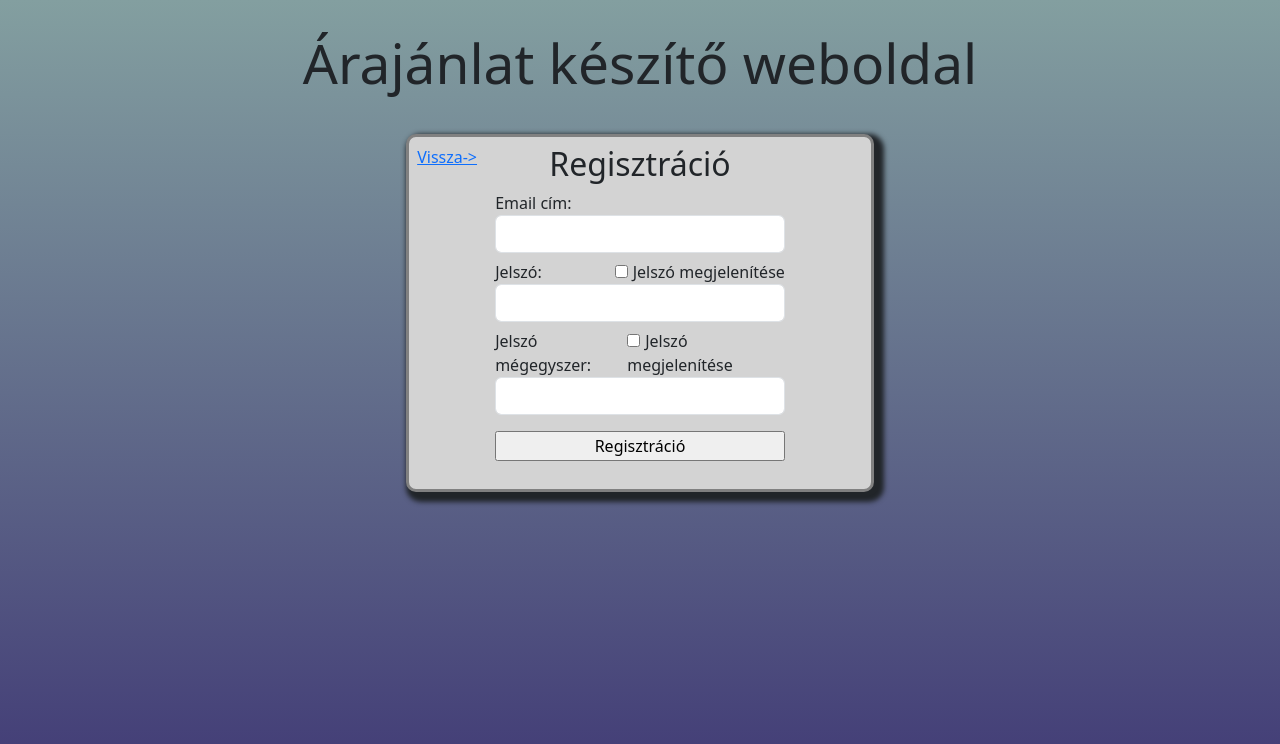
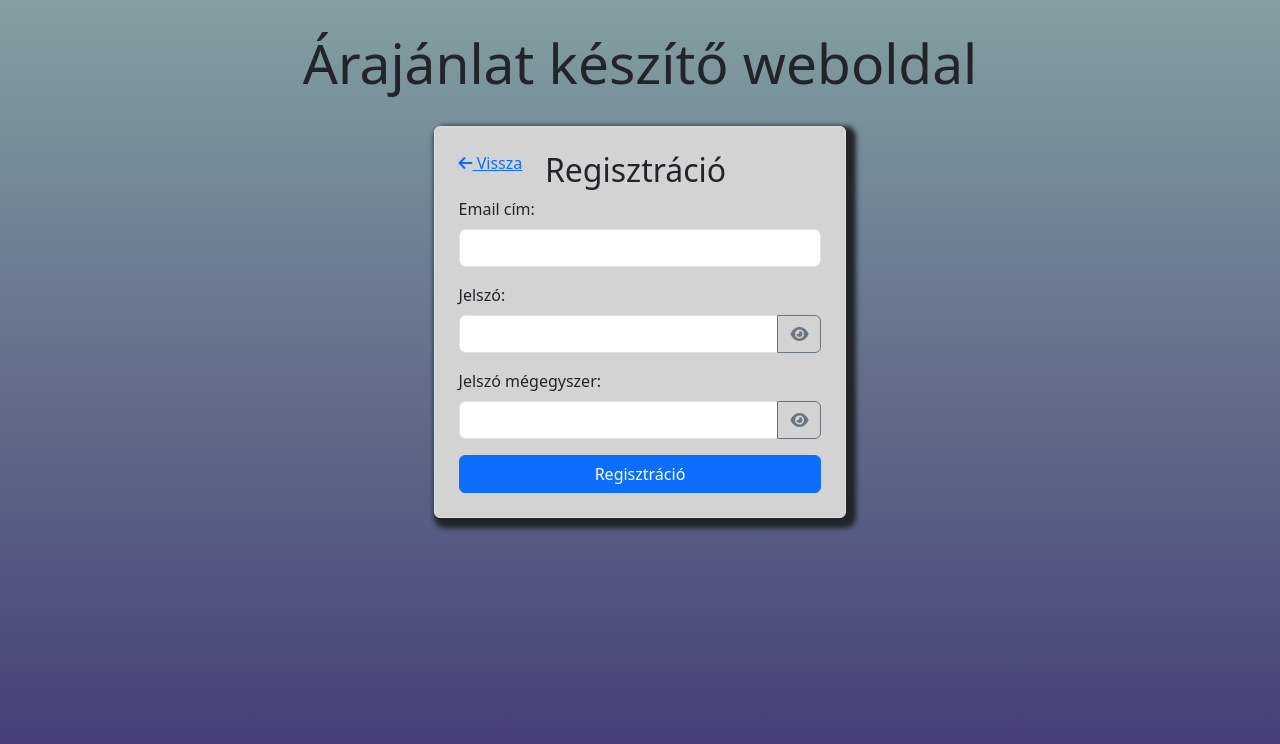
Before and after one commit to veghszabolcs/szakdoga, a PHP site: page /register/register.php in a window 1280 px wide. Shown: the top 744 px of the page. Run offline with PHP 8.4, Linux system fonts and the light colour scheme.

Commit message:
szebb lett:D

```diff
--- /dev/null
+++ b/index.php
@@ -0,0 +1,3 @@
+<?php
+header("Location: login/index.php");
+?>
--- a/register/register.php
+++ b/register/register.php
@@ -1,13 +1,3 @@
-<!DOCTYPE html>
-<html lang="hu">
-
-<head>
-    <meta charset="UTF-8">
-    <meta name="viewport" content="width=device-width, initial-scale=1.0">
-    <title>Árajánlat készítő</title>
-</head>
-
-<body>
 <!DOCTYPE html>
 <html lang="hu">
 
@@ -18,73 +8,63 @@
     <link rel="stylesheet" href="style.css">
     <link href="https://cdn.jsdelivr.net/npm/bootstrap@5.3.2/dist/css/bootstrap.min.css" rel="stylesheet"
         integrity="sha384-T3c6CoIi6uLrA9TneNEoa7RxnatzjcDSCmG1MXxSR1GAsXEV/Dwwykc2MPK8M2HN" crossorigin="anonymous">
+    <link rel="stylesheet" href="https://cdnjs.cloudflare.com/ajax/libs/font-awesome/6.0.0-beta3/css/all.min.css">
 </head>
 
 <body>
     <script src="./script.js"></script>
     <h1 id="title" class="text-center">Árajánlat készítő weboldal</h1>
-        <div id="login-interface" class="w-100 d-flex p-2 justify-content-center">
+    <div id="login-interface" class="container d-flex justify-content-center align-items-center">
 
-            <form action="validate_registration.php" id="login-form" class="" method="post">
-                <div class="d-flex justify-content-between">
-                    <a href="../login/index.php" id="back">Vissza-></a>
-                    <h2 class="text-center align-self-center" id="register-title">Regisztráció</h2>
+        <form action="validate_registration.php" id="login-form" class="border rounded p-4" method="post">
+        <div class="container d-flex px-0 justify-content-between">
+            <div><a href="../login/index.php" id="back" class="align-self-center"><i class="fas fa-arrow-left"></i> Vissza</a></div>
+            <div class="" id="formTitle"><h2 class="text-center">Regisztráció</h2></div>
             <div id="filler"></div>
         </div>
 
-                <div id="login-inputs" class="">
-                    <div class="justify-content-center">
-                        <label for="loginEmail" class="">Email cím:</label>
-                        <input type="email" id="loginEmail" name="loginEmail" class="form-control form-input" value="<?php echo isset($_POST['loginEmail'])?>">
+            <div class="mb-3">
+                <label for="loginEmail" class="form-label">Email cím:</label>
+                <input type="email" id="loginEmail" name="loginEmail" class="form-control form-input"
+                    value="<?php echo isset($_POST['loginEmail']) ?>">
             </div>
-                    <div class="form-outline">
-                        <div class="d-flex justify-content-between">
-                            <label for="loginPassword" class="mr-auto ">Jelszó:</label>
-                            <div>
-                                <input type="checkbox" class="showPasswordBox" onclick="showPassword()">Jelszó
-                                megjelenítése
+            <div class="mb-3">
+                <label for="loginPassword" class="form-label">Jelszó:</label>
+                <div class="input-group">
+                    <input type="password" id="loginPassword" name="loginPassword" class="form-control password-input">
+                    <button class="btn btn-outline-secondary" type="button" id="togglePasswordFirst"><i class="fas fa-eye"></i></button>
                 </div>
             </div>
-                        <input type="password" id="loginPassword" name="loginPassword" class="form-control form-input">
+            <div class="mb-3">
+                <label for="loginPasswordSecond" class="form-label">Jelszó mégegyszer:</label>
+                <div class="input-group">
+                    <input type="password" id="loginPasswordSecond" name="loginPasswordSecond" class="form-control password-input">
+                    <button class="btn btn-outline-secondary" type="button" id="togglePasswordSecond"><i class="fas fa-eye"></i></button>
                 </div>
-                    <div class="form-outline mb-3">
-                        <div class="d-flex justify-content-between">
-                            <label for="loginPassword" class="mr-auto input-label">Jelszó mégegyszer:</label>
-                            <div>
-                                <input type="checkbox" class="showPasswordBox" onclick="showPasswordSecond()">Jelszó
-                                megjelenítése
-                            </div>
-                        </div>
-                        <input type="password" id="loginPasswordSecond" name="loginPasswordSecond" class="form-control form-input">
             </div>
             <div>
                 <?php
-                            if (isset($_GET['error'])){
-                                if($_GET['error']=='email'){
+                if (isset($_GET['error'])) {
+                    if ($_GET['error'] == 'email') {
                         echo '<p id="emailError">Adjon meg egy érvényes email címet!</p>';
-                                }else if($_GET['error']=='password_length'){
+                    } else if ($_GET['error'] == 'password_length') {
                         echo '<p id="passwordLengthError">A jelszónak legalább 7, és maximum 16 karakterből kell állnia!</p>';
-                                }else if($_GET['error']=='password_characters'){
+                    } else if ($_GET['error'] == 'password_characters') {
                         echo '<p id="passwordCharacterError">A jelszónak tartalmaznia kell legalább egy nagybetűt és egy
                                 számot!</p>';
-                                }else if($_GET['error']=='password_match'){
+                    } else if ($_GET['error'] == 'password_match') {
                         echo '<p id="passwordIdenticalError">A jelszavak nem egyeznek!</p>';
-                                }else if($_GET['error']=='user_exists'){
+                    } else if ($_GET['error'] == 'user_exists') {
                         echo '<p id="userAlreadyExistsError">Ezzel az email címmel már van regisztrált felhasználó!</p>';
                     }
                 }
                 ?>
             </div>
-                </div>
-
-                <div id="button-group" class="d-flex">
-                    <input type="submit" value="Regisztráció" class="button" id="register-button">
+            <div class="d-grid gap-2">
+                <input type="submit" value="Regisztráció" class="btn btn-primary" id="register-button">
             </div>
         </form>
     </div>
 </body>
 
 </html>
-</body>
-
-</html>
--- a/register/script.js
+++ b/register/script.js
@@ -1,21 +1,44 @@
 
-function showPassword() {
-    var pw = document.getElementById("loginPassword");
-    if (pw.type === "password") {
-        pw.type = "text";
-    } else {
-        pw.type = "password";
-    }
-}
+document.addEventListener('DOMContentLoaded', function () {
+    const togglePasswordFirst = document.querySelector('#togglePasswordFirst');
+    const togglePasswordSecond = document.querySelector('#togglePasswordSecond');
+    const passwordFirst = document.querySelector('#loginPassword');
+    const passwordSecond = document.querySelector('#loginPasswordSecond');
 
-function showPasswordSecond() {
-    var pw = document.getElementById("loginPasswordSecond");
-    if (pw.type === "password") {
-        pw.type = "text";
-    } else {
-        pw.type = "password";
-    }
-}
+    togglePasswordFirst.addEventListener('click', function () {
+        const type = passwordFirst.getAttribute('type') === 'password' ? 'text' : 'password';
+        passwordFirst.setAttribute('type', type);
+
+        // Toggle eye icons
+        if (type === 'password') {
+            togglePasswordFirst.innerHTML = '<i class="fas fa-eye"></i>';
+        } else {
+            togglePasswordFirst.innerHTML = '<i class="fas fa-eye-slash"></i>';
+        }
+        togglePasswordFirst.classList.add('blink'); // Apply animation class
+        setTimeout(function () {
+            togglePasswordFirst.classList.remove('blink'); // Remove animation class after 0.3s
+        }, 300);
+    });
+
+    togglePasswordSecond.addEventListener('click', function () {
+        const type = passwordSecond.getAttribute('type') === 'password' ? 'text' : 'password';
+        passwordSecond.setAttribute('type', type);
+
+        // Toggle eye icons
+        if (type === 'password') {
+            togglePasswordSecond.innerHTML = '<i class="fas fa-eye"></i>';
+        } else {
+            togglePasswordSecond.innerHTML = '<i class="fas fa-eye-slash"></i>';
+        }
+        togglePasswordSecond.classList.add('blink'); // Apply animation class
+        setTimeout(function () {
+            togglePasswordSecond.classList.remove('blink'); // Remove animation class after 0.3s
+        }, 300);
+    });
+});
+
+
 
 function validation() {
     if (!emailCheck()) {
--- a/register/style.css
+++ b/register/style.css
@@ -1,22 +1,26 @@
-body{
+body {
     height: 100%;
     background-attachment: fixed;
     background-repeat: no-repeat;
     background-image: linear-gradient(rgb(131, 159, 160), rgb(64, 57, 117));
 }
-#title{
+
+#title {
     margin-top: 30px;
     margin-bottom: 30px;
     font-size: 55px;
 }
-#register-title{
+
+#register-title {
     width: 60%;
 }
-#login-interface{
+
+#login-interface {
     margin-top: auto;
     margin-bottom: auto;
 }
-#login-form{
+
+#login-form {
     padding-bottom: 30px;
     width: 37%;
     background-color: lightgray;
@@ -25,51 +29,121 @@ body{
     padding: 8px;
     border-radius: 10px;
 }
-.form-input{
+
+.fa-eye-slash {
+    display: none;
+}
+
+@keyframes blink {
+    0% {
+        transform: scale(1);
+    }
+
+    50% {
+        transform: scale(1.2);
+    }
+
+    100% {
+        transform: scale(1);
+    }
+}
+
+#togglePasswordFirst.blink,
+#togglePasswordSecond.blink {
+    animation: blink 0.3s linear;
+}
+
+.fa-eye,
+.fa-eye-slash {
+    transition: all 0.3s ease-in-out;
+}
+
+@media (max-width: 768px) {
+    #login-form {
+        width: 70%;
+    }
+}
+
+@media (max-width: 480px) {
+    #login-form {
+        width: 90%;
+    }
+}
+
+.form-input {
+    border: 2px solid #bac4ce;
+    border-radius: 1rem;
     margin-bottom: 7px;
 }
-.showPasswordBox{
+
+.showPasswordBox {
     margin-right: 5px;
 }
-#login-inputs{
+
+#login-inputs {
     margin: auto;
     width: 65%;
 }
-#button-group{
+
+#button-group {
     margin-left: auto;
     margin-right: auto;
     margin-bottom: 20px;
     width: 65%;
 }
-#emailError{
+
+#back,
+#filler {
+    width: 20%;
+}
+
+#formTitle {
+    width: 60%;
+}
+
+i {
+    right: 10px;
+    top: 35px;
+    cursor: pointer;
+}
+
+#emailError {
     color: red;
     display: block;
 }
-#passwordLengthError{
+
+#passwordLengthError {
     color: red;
     display: block;
 }
-#passwordIdenticalError{
+
+#passwordIdenticalError {
     color: red;
     display: block;
 }
-#passwordCharacterError{
+
+#passwordCharacterError {
     color: red;
     display: block;
 }
-#userAlreadyExistsError{
+
+#userAlreadyExistsError {
     color: red;
     display: block;
 }
-#login-button{
+
+#login-button {
     width: 100%;
 }
-#register-button{
+
+#register-button {
     width: 100%;
 }
-#back{
+
+#back {
     width: 20%;
 }
-#filler{
+
+#filler {
     width: 20%;
 }
```
Also changed, not shown: editProfile/editProfile.php (+33 -7 lines), editProfile/style.css (+24 -9 lines), login/index.php (+17 -21 lines), login/script.js (+26 -3 lines), login/style.css (+81 -13 lines). Lines whose indentation alone changed are shown as unchanged.
